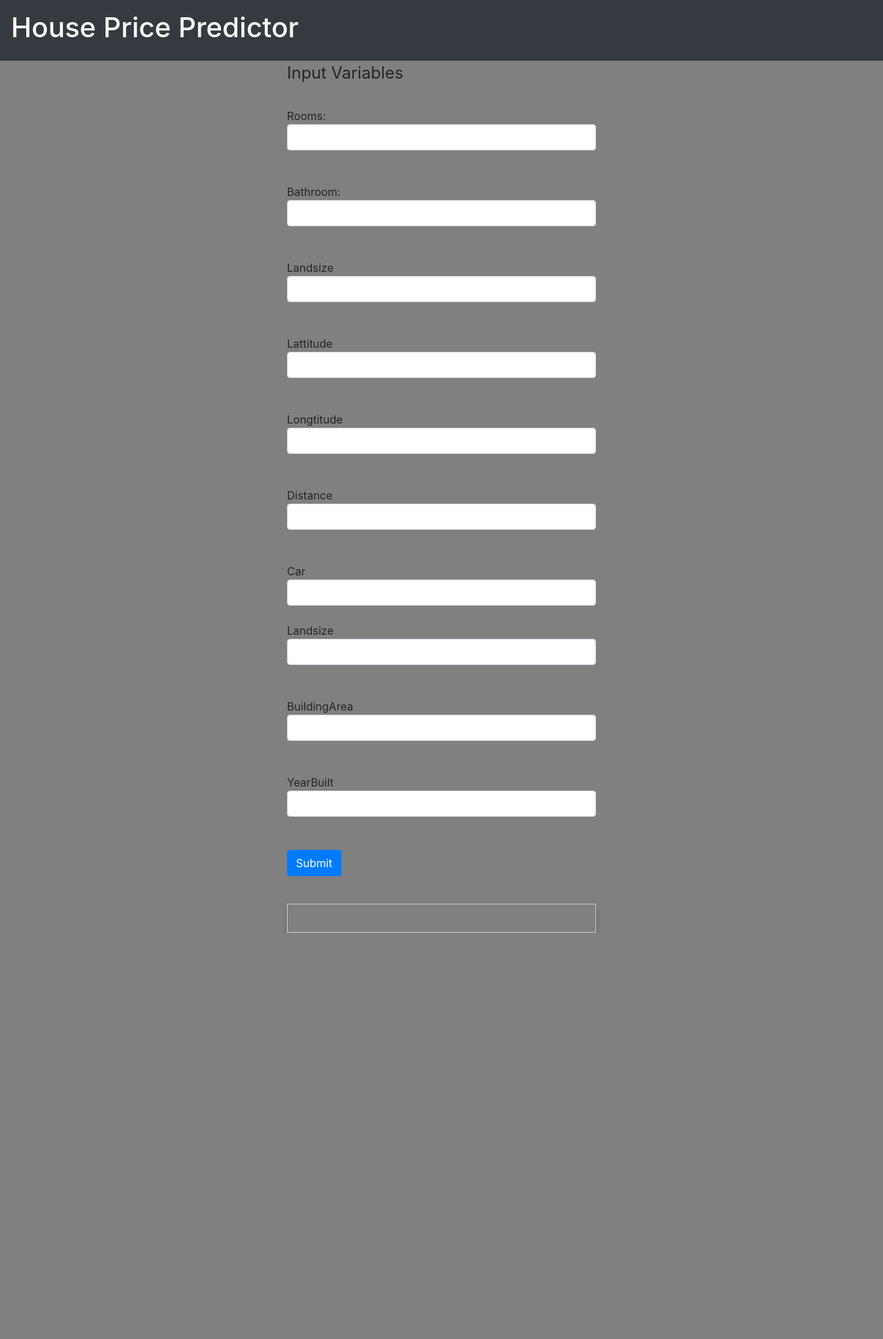
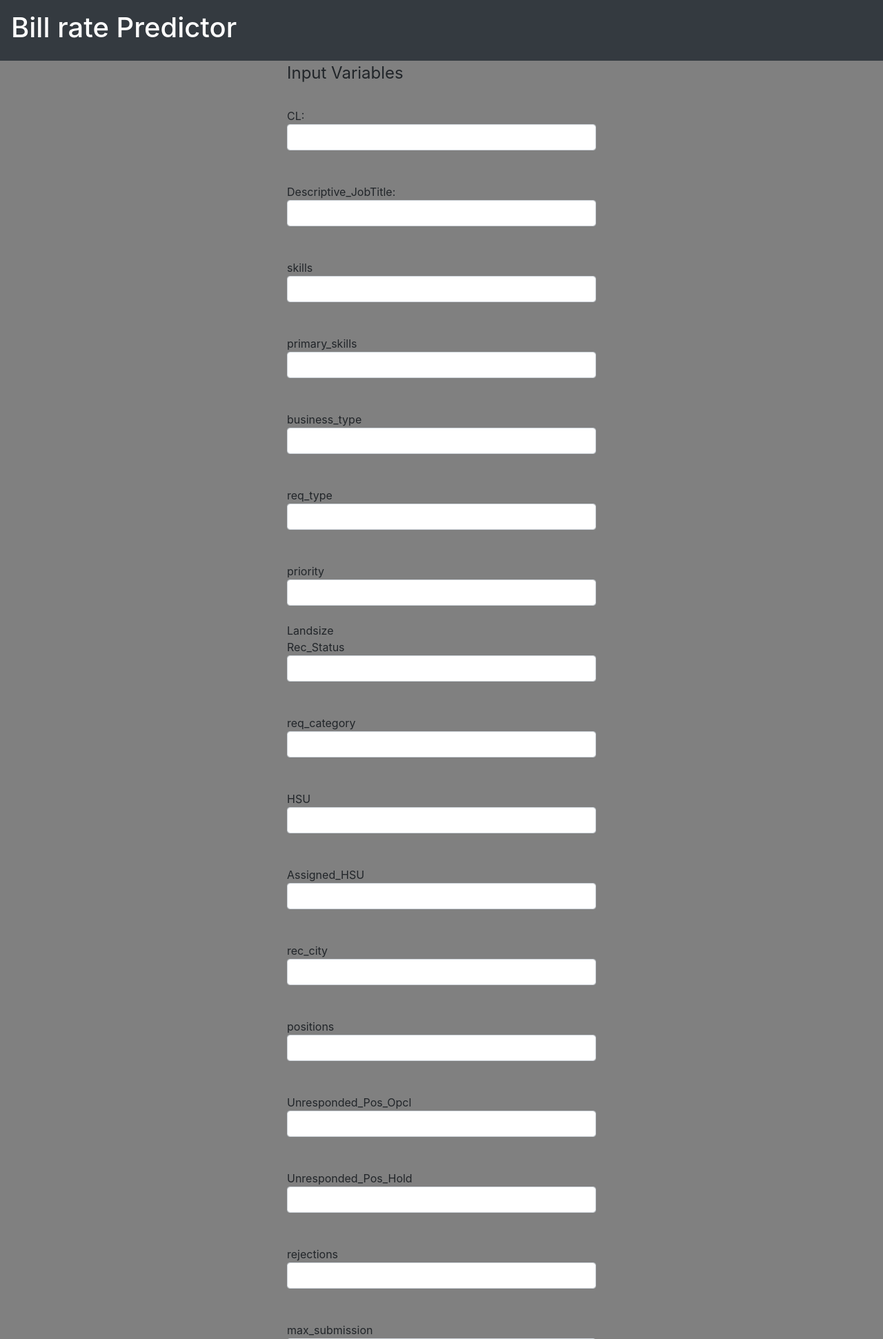
Before and after one commit to isheunesutembo/Predicting-House-Prices-Using-Random-Forest-Flask-Web-Application, a Flask app: page / in a window 1280 px wide. Shown: the top 1941 px of the page at 69% size. Before the commit the page ends 1352 px from the top, so only its background shows below. Run offline with Flask 2, Linux system fonts and the light colour scheme; parts of the project's set-up code (start-up, migrations or seed data) failed here and were passed over; some libraries are stand-ins or nearby versions.

Commit message:
Update main.html

```diff
--- a/templates/main.html
+++ b/templates/main.html
@@ -34,7 +34,7 @@
 </style>
 
 <head>
-    <title>House Price Prediction</title>
+    <title>Bill rate Prediction</title>
 
     <link rel="stylesheet" href="https://maxcdn.bootstrapcdn.com/bootstrap/4.0.0/css/bootstrap.min.css" integrity="sha384-Gn5384xqQ1aoWXA+058RXPxPg6fy4IWvTNh0E263XmFcJlSAwiGgFAW/dAiS6JXm" crossorigin="anonymous">
     <link rel="stylesheet" href="style.css">
@@ -44,7 +44,7 @@
 
     <nav class="navbar navbar-light bg-dark">
         <span class="navbar-text">
-            <h1>House Price Predictor</h1>
+            <h1>Bill rate Predictor</h1>
         </span>
     </nav>
 
@@ -55,47 +55,119 @@
 
 
             <legend>Input Variables</legend>
-            <br>Rooms:<br>
+            <br>CL:<br>
 
-            <input name="rooms" type="number" class="form-control" required>
+            <input name="CL" type="number" class="form-control" required>
             <br>
 
-            <br> Bathroom:<br>
-            <input name="bathroom" type="number" class="form-control" required>
+            <br> Descriptive_JobTitle:<br>
+            <input name="Descriptive_JobTitle" type="number" class="form-control" required>
             <br>
 
-            <br>Landsize<br>
-            <input name="landsize" type="number" class="form-control" required>
+            <br>skills<br>
+            <input name="skills" type="number" class="form-control" required>
             <br>
 
-            <br>Lattitude<br>
-            <input name="lattitude" type="number" class="form-control" required>
+            <br>primary_skills<br>
+            <input name="primary_skills" type="number" class="form-control" required>
             <br>
 
-            <br>Longtitude<br>
-            <input name="longtitude" type="number" class="form-control" required>
+            <br>business_type<br>
+            <input name="business_type" type="number" class="form-control" required>
             <br>
 
-            <br>Distance<br>
-            <input name="distance" type="number" class="form-control" required>
+            <br>req_type<br>
+            <input name="req_type" type="number" class="form-control" required>
             <br>
 
-            <br>Car<br>
-            <input name="car" type="number" class="form-control" required>
+            <br>priority<br>
+            <input name="priority" type="number" class="form-control" required>
             <br> Landsize
 
-            <br>
-            <input name="landsize" type="number" class="form-control" required>
+            <br>Rec_Status<br>
+            <input name="Rec_Status" type="number" class="form-control" required>
             <br>
 
-            <br>BuildingArea<br>
-            <input name="buildingarea" type="number" class="form-control" required>
+            <br>req_category<br>
+            <input name="req_category" type="number" class="form-control" required>
             <br>
 
-            <br>YearBuilt<br>
-            <input name="yearbuilt" type="number" class="form-control" required>
+            <br>HSU<br>
+            <input name="HSU" type="number" class="form-control" required>
+            <br>
 
+            <br>Assigned_HSU<br>
+            <input name="Assigned_HSU" type="number" class="form-control" required>
             <br>
+
+            <br>rec_city<br>
+            <input name="rec_city" type="number" class="form-control" required>
+            <br>
+
+            <br>positions<br>
+            <input name="positions" type="number" class="form-control" required>
+            <br>
+
+            <br>Unresponded_Pos_Opcl<br>
+            <input name="Unresponded_Pos_Opcl" type="number" class="form-control" required>
+            <br>
+
+            <br>Unresponded_Pos_Hold<br>
+            <input name="Unresponded_Pos_Hold" type="number" class="form-control" required>
+            <br>
+
+            <br>rejections<br>
+            <input name="rejections" type="number" class="form-control" required>
+            <br>
+
+            <br>max_submission<br>
+            <input name="max_submission" type="number" class="form-control" required>
+            <br>
+
+            <br>submissions<br>
+            <input name="submissions" type="number" class="form-control" required>
+            <br>
+
+            <br>hits<br>
+            <input name="hits" type="number" class="form-control" required>
+            <br>
+
+            <br>hires<br>
+            <input name="hires" type="number" class="form-control" required>
+            <br>
+
+            <br>Sourced<br>
+            <input name="Sourced" type="number" class="form-control" required>
+            <br>
+
+            <br>Rec_location<br>
+            <input name="Rec_location" type="number" class="form-control" required>
+            <br>
+
+            <br>Metro_Area<br>
+            <input name="Metro_Area" type="number" class="form-control" required>
+            <br>
+
+            <br>Total_starts<br>
+            <input name="Total_starts" type="number" class="form-control" required>
+            <br>
+
+            <br>Total_hires<br>
+            <input name="Total_hires" type="number" class="form-control" required>
+            <br>
+
+            <br>Total_perm_hires<br>
+            <input name="Total_perm_hires" type="number" class="form-control" required>
+            <br>
+
+            <br>Total_perm_starts<br>
+            <input name="Total_perm_starts" type="number" class="form-control" required>
+            <br>
+
+            <br>BD<br>
+            <input name="BD" type="number" class="form-control" required>
+            <br>
+
             <br>
             <input type="submit" value="Submit" class="btn btn-primary">
 
@@ -113,7 +185,7 @@
         <b>{{ variable }}</b> : {{ value }} {% endfor %}
         <br>
         <br>
-        <h1>Predicted House Price:</h1>
+        <h1>Predicted Bill rate Price:</h1>
         <p style="font-size:50px">${{ result }}</p>
         {% endif %}
     </div>
```
